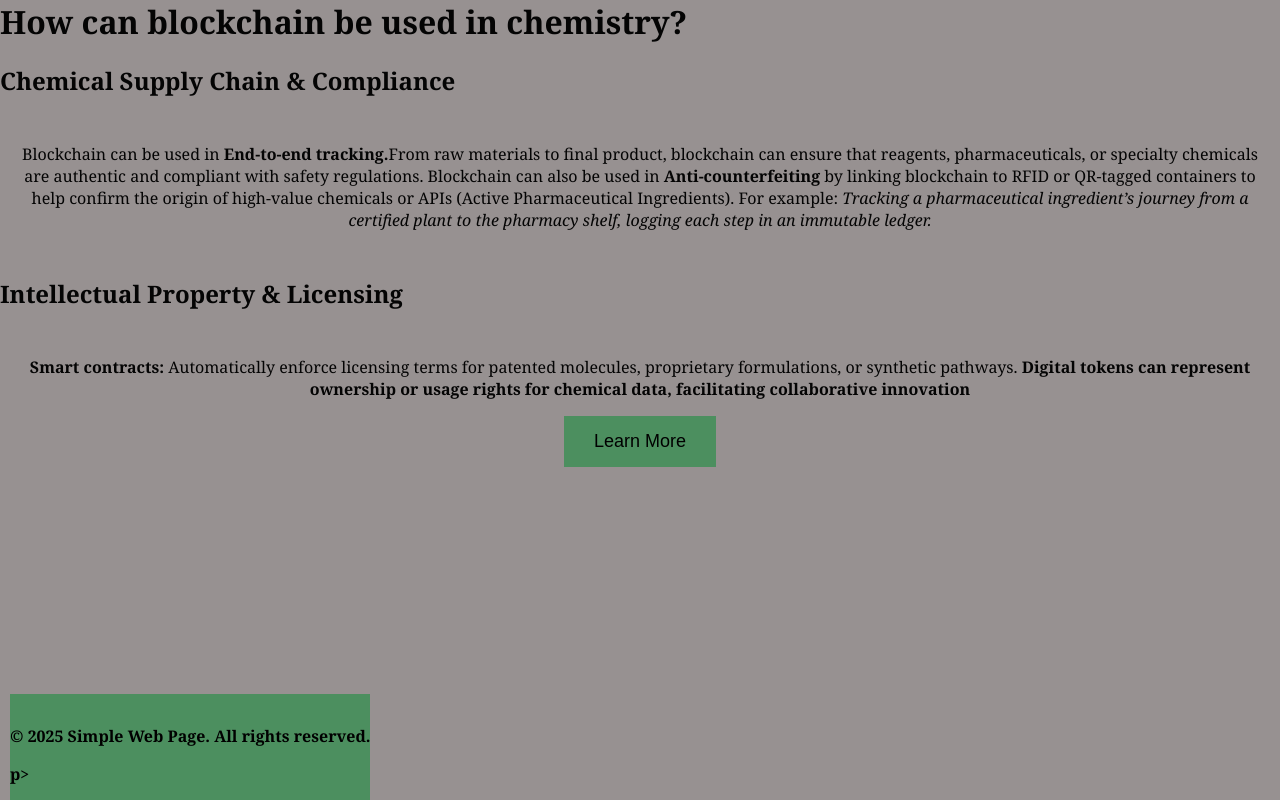
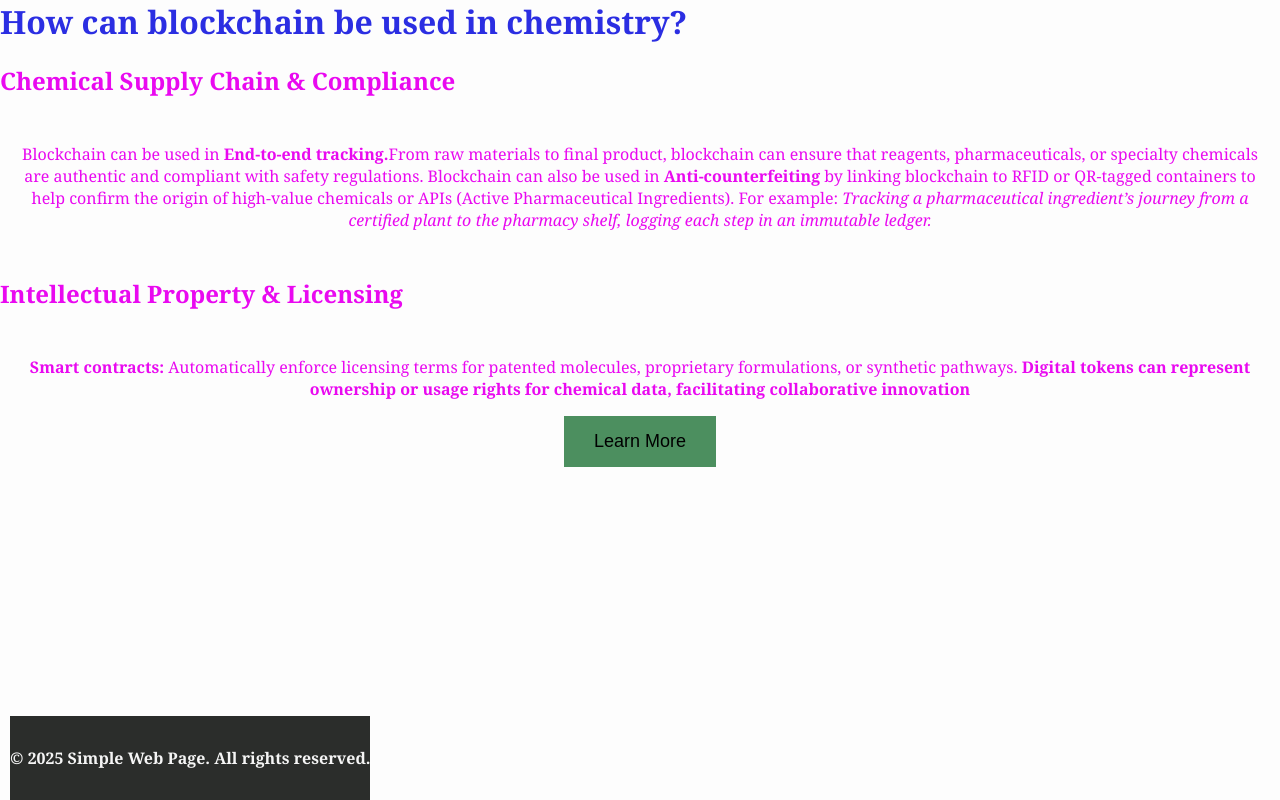
Before and after one commit to Nelson-Tommogo/Web-Development, a website: page fs/index.html in a window 1280 px wide. Drawn offline with Linux system fonts and the light colour scheme.

Commit message:
commit all achanges

```diff
--- a/fs/index.html
+++ b/fs/index.html
@@ -6,7 +6,7 @@
     <link rel="stylesheet type = text/css" href="style.css" />
   </head>
   <body>
-    <h1>How can blockchain be used in chemistry?</h1>
+    <h1 style ="color:rgb(43, 46, 226);">How can blockchain be used in chemistry?</h1>
     <h2>Chemical Supply Chain & Compliance</h2>
     <main>
       <p>
@@ -35,7 +35,6 @@
     <main>
       <footer>
         <p>&copy; 2025 Simple Web Page. All rights reserved.</p>
-        p>
       </footer>
     </main>
   </body>
--- a/fs/style.css
+++ b/fs/style.css
@@ -2,8 +2,8 @@ body{
     font-family: Cambria, Cochin, Georgia, Times, 'Times New Roman', serif;
     margin: 0;
     padding:0;
-    background-color: #979191;
-    color:rgb(4, 4, 4)
+    background-color: #fdfdfd;
+    color:rgb(233, 9, 240)
 }
     header{
         background-color: bisque;
@@ -33,12 +33,11 @@ background-color: aqua;
 }
 
 footer{
-    background-color: #4c8f5f;
-    color: black;
+    background-color: #2b2d2b;
+    color: whitesmoke;
     clear: both;
     padding: 15px 0;
     text-align: left;
-    width: auto;
     position: fixed;
     bottom: 0;
 }
--- a/package.json
+++ b/package.json
@@ -1,4 +1,5 @@
 {
+<<<<<<< HEAD
   "name": "block-chain-server",
   "version": "1.0.0",
   "main": "server.js",
@@ -12,5 +13,9 @@
     "express": "^5.1.0",
     "mongodb": "^6.18.0",
     "mongoose": "^8.17.2"
+=======
+  "dependencies": {
+    "mongodb": "^6.18.0"
+>>>>>>> commit all
   }
 }
```
Also changed, not shown: Readme.md, fs/server.js (added), 2 other files.
